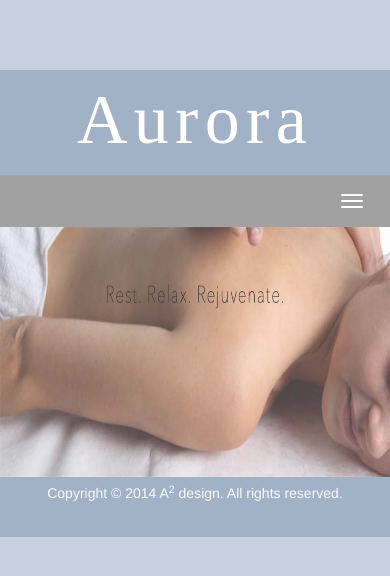
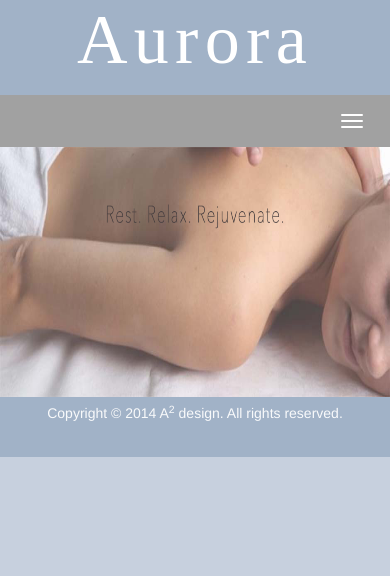
Before and after one commit to asipple1/Aurora-Massage, a plain HTML site: page index.html in a window 390 px wide. Drawn offline with nearby package versions, Linux system fonts and the light colour scheme; a web font is replaced by a local one.

Commit message:
media-queries change

```diff
--- a/css/media-queries.css
+++ b/css/media-queries.css
@@ -19,7 +19,7 @@
     letter-spacing: .09em;
     background-color:#a1b2c7;
     color: #fff;
-
+    margin-top:-10px;
     height: 1.5em;
 
 }
```
